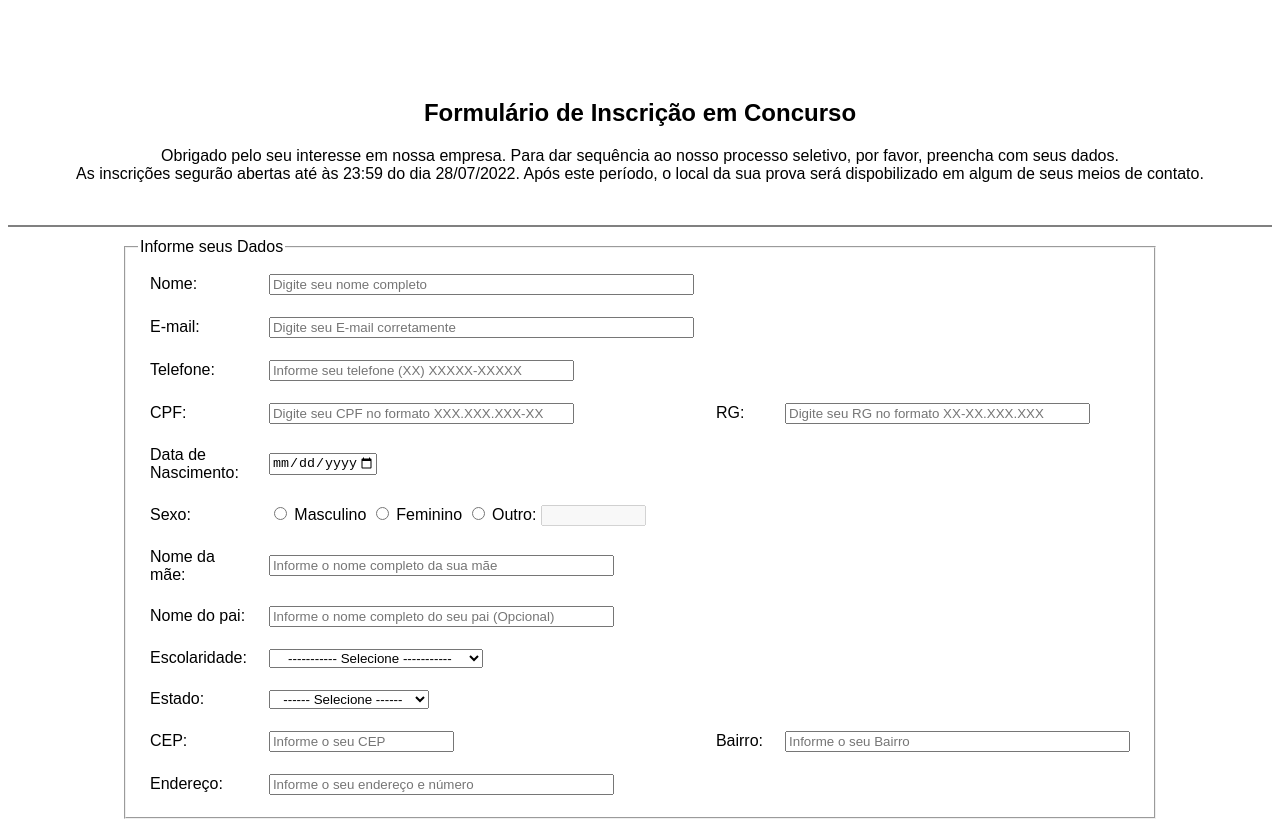
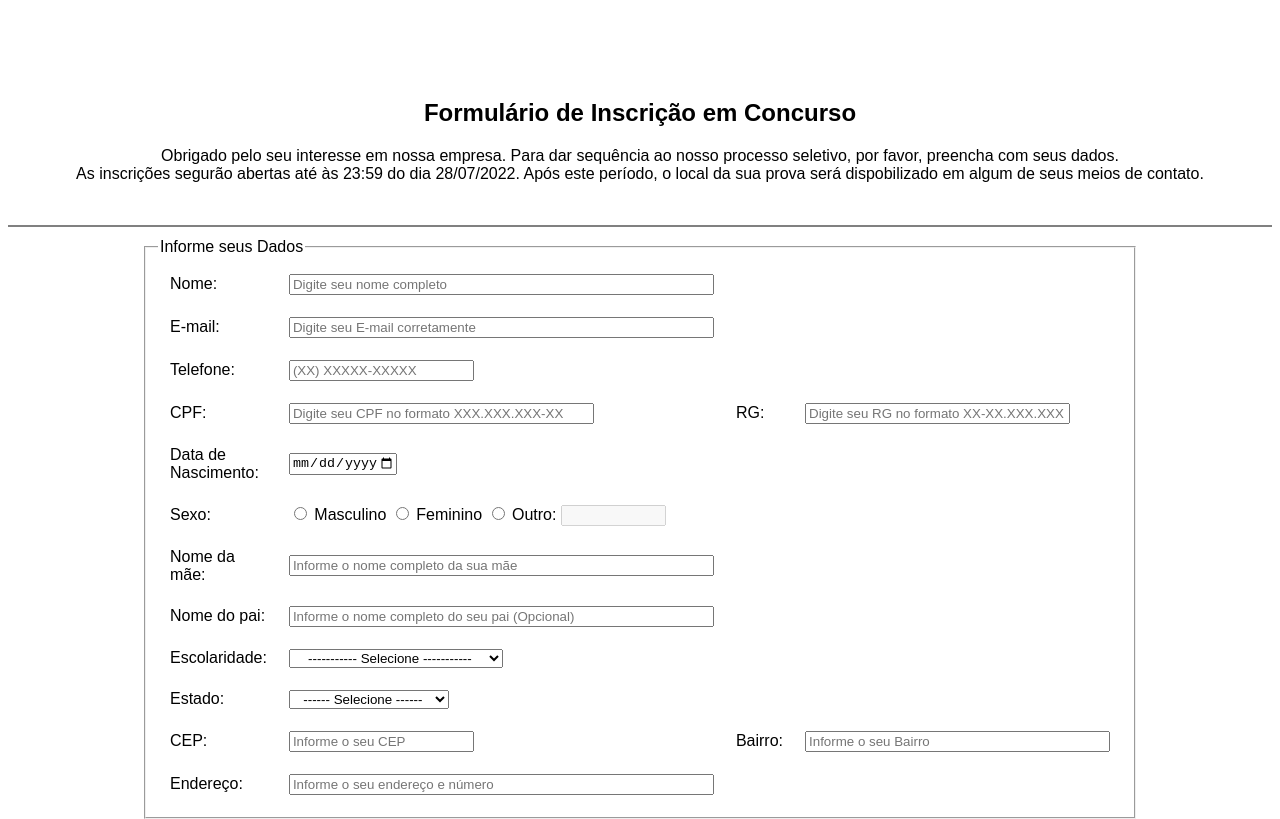
Before and after one commit to Hicaro-Bauer/Ativ_formulario, a plain HTML site: page index.html in a window 1280 px wide. Shown: the part 118-937 px from the top of the page. Drawn offline with Linux system fonts and the light colour scheme.

Commit message:
Add files via upload

```diff
--- a/index.html
+++ b/index.html
@@ -55,8 +55,8 @@
                                 </tr>
                                 <tr>
                                     <td> <label> Telefone: </label> </td>
-                                    <td> <input type="tel" id="telefone" name="telefone" size="35"
-                                            placeholder="Informe seu telefone (XX) XXXXX-XXXXX" required /> </td>
+                                    <td> <input type="tel" id="telefone" name="telefone" size="20"
+                                            placeholder="(XX) XXXXX-XXXXX" required /> </td>
                                 </tr>
                                 <tr>
                                     <td> <label> CPF: </label> </td>
@@ -64,7 +64,7 @@
                                             size="35" placeholder="Digite seu CPF no formato XXX.XXX.XXX-XX" required />
                                     </td>
                                     <td> <label> RG: </label></td>
-                                    <td> <input type="text" id="rg" name="rg" size="35"
+                                    <td> <input type="text" id="rg" name="rg" size="30"
                                             placeholder="Digite seu RG no formato XX-XX.XXX.XXX" required> </td>
                                 </tr>
                                 <tr>
@@ -86,12 +86,12 @@
                                 </tr>
                                 <tr>
                                     <td> <label> Nome da mãe: </label> </td>
-                                    <td> <input type="text" id="mae" name="mae" size="40"
+                                    <td> <input type="text" id="mae" name="mae" size="50"
                                             placeholder="Informe o nome completo da sua mãe" required /> </td>
                                 </tr>
                                 <tr>
                                     <td> <label> Nome do pai: </label> </td>
-                                    <td> <input type="text" id="pai" name="pai" size="40"
+                                    <td> <input type="text" id="pai" name="pai" size="50"
                                             placeholder="Informe o nome completo do seu pai (Opcional)" /> </td>
                                 </tr>
                                 <tr>
@@ -160,12 +160,12 @@
                                     <td> <input type="text" id="cep" name="cep" size="20"
                                             placeholder="Informe o seu CEP" required /> </td>
                                     <td> <label> Bairro: </label> </td>
-                                    <td> <input type="text" id="bairro" name="bairro" size="40"
+                                    <td> <input type="text" id="bairro" name="bairro" size="35"
                                             placeholder="Informe o seu Bairro" required /> </td>
                                 </tr>
                                 <tr>
                                     <td> <label> Endereço: </label> </td>
-                                    <td> <input type="text" id="endereco" name="endereco" size="40"
+                                    <td> <input type="text" id="endereco" name="endereco" size="50"
                                             placeholder="Informe o seu endereço e número" required /> </td>
                                 </tr>
                     </td>
```
